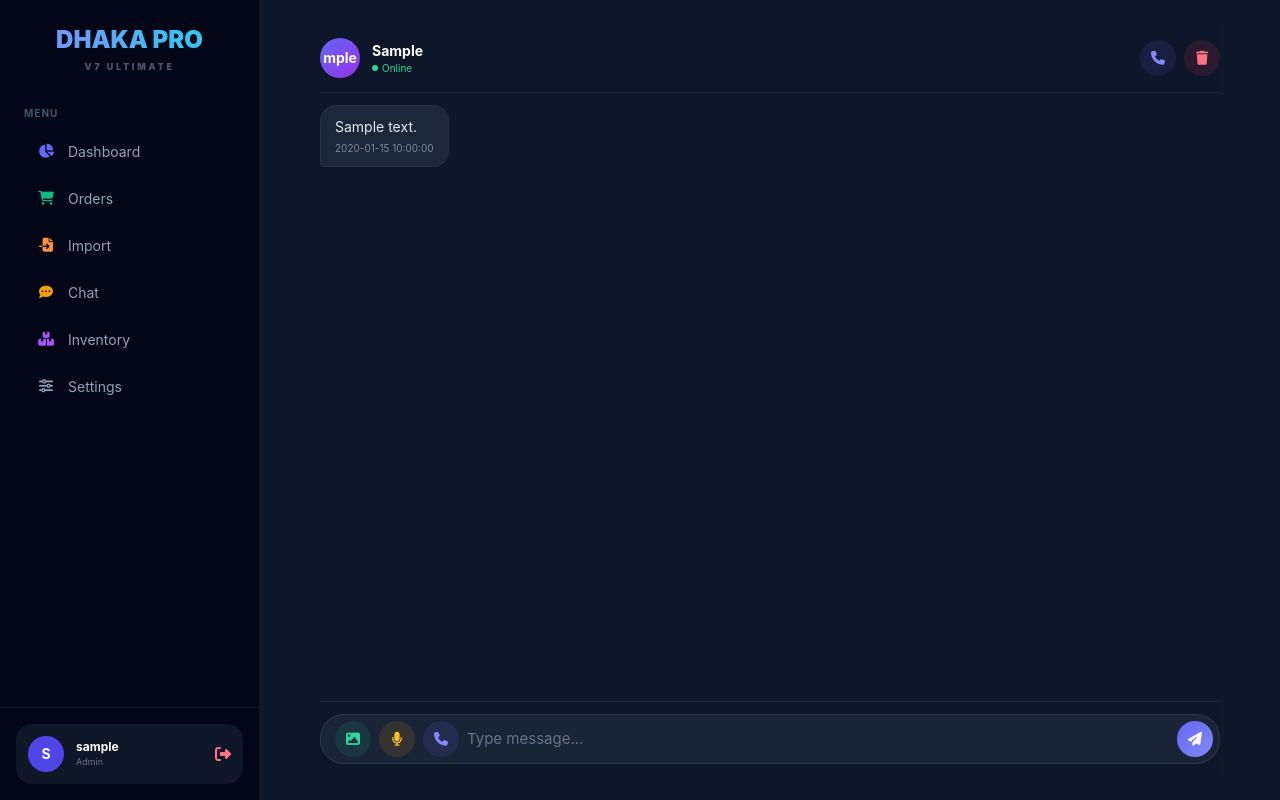
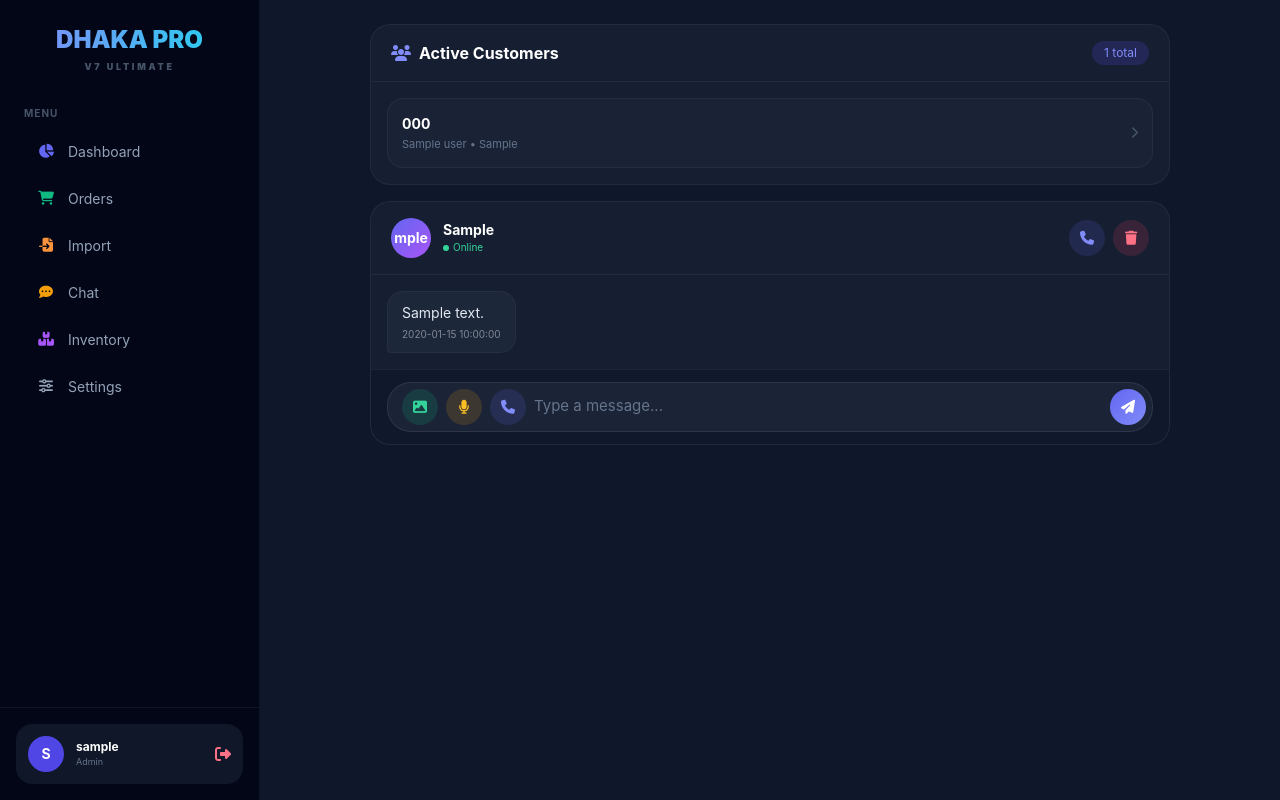
Before and after one commit to printthp/Dhaka-exclusive-sms-bot-wp-msg, a Flask app: template templates/chat.html in a window 1280 px wide. Run offline with Flask 2, Linux system fonts and the light colour scheme; the visitor is signed in with stand-in values (Sample User, id 1); tables that the repository leaves empty hold one stand-in row (values such as "Sample post"); the template is opened without the code that fills it: most values are stand-ins (such as "Sample title", 1, 10 or a date in 2020); some libraries are stand-ins or nearby versions.

Commit message:
Update chat.html

```diff
--- a/templates/chat.html
+++ b/templates/chat.html
@@ -3,185 +3,116 @@
 {% block content %}
 
 <style>
-    .chat-page {
-        max-width: 900px;
-        margin: 0 auto;
-        display: flex;
-        flex-direction: column;
-        min-height: 100%;
-    }
-    .chat-header-sticky {
-        position: sticky;
-        top: 0;
-        z-index: 10;
-        background: rgba(15, 23, 42, 0.95);
-        backdrop-filter: blur(10px);
-        border-bottom: 1px solid rgba(255,255,255,0.06);
-        padding: 14px 0;
-        margin-bottom: 12px;
-    }
-    .messages-list {
-        display: flex;
-        flex-direction: column;
-        gap: 10px;
-        padding-bottom: 20px;
-    }
-    .msg-in {
-        align-self: flex-start;
-        background: rgba(30, 41, 59, 0.95);
-        padding: 10px 14px;
-        border-radius: 16px 16px 16px 4px;
-        max-width: 80%;
-        word-break: break-word;
-        font-size: 14px;
-        border: 1px solid rgba(255,255,255,0.04);
-    }
-    .msg-out {
-        align-self: flex-end;
-        background: linear-gradient(135deg, #6366f1, #818cf8);
-        color: white;
-        padding: 10px 14px;
-        border-radius: 16px 16px 4px 16px;
-        max-width: 80%;
-        word-break: break-word;
-        font-size: 14px;
-    }
-    .msg-time {
-        font-size: 10px;
-        opacity: 0.5;
-        margin-top: 4px;
-        display: block;
-    }
-    .chat-input-sticky {
-        position: sticky;
-        bottom: 0;
-        z-index: 10;
-        background: rgba(15, 23, 42, 0.98);
-        border-top: 1px solid rgba(255,255,255,0.06);
-        padding: 12px 0;
-        margin-top: auto;
-    }
-    .input-bar {
-        display: flex;
-        align-items: center;
-        gap: 8px;
-        background: rgba(30, 41, 59, 0.8);
-        border: 1px solid rgba(255,255,255,0.08);
-        border-radius: 24px;
-        padding: 6px 6px 6px 14px;
-    }
-    .input-bar input {
-        flex: 1;
-        background: transparent;
-        border: none;
-        color: #e2e8f0;
-        font-size: 15px;
-        padding: 6px 0;
-        outline: none;
-    }
-    .input-bar input::placeholder { color: #64748b; }
-    .ibtn {
-        width: 36px;
-        height: 36px;
-        border-radius: 50%;
-        display: flex;
-        align-items: center;
-        justify-content: center;
-        border: none;
-        cursor: pointer;
-        font-size: 14px;
-        flex-shrink: 0;
-        text-decoration: none;
-    }
-    .ibtn-img { background: rgba(16,185,129,0.12); color: #34d399; }
-    .ibtn-voice { background: rgba(245,158,11,0.12); color: #fbbf24; }
-    .ibtn-call { background: rgba(99,102,241,0.12); color: #818cf8; }
+    /* === DYNAMIC CHAT LAYOUT === */
+    .chat-wrap { display: flex; flex-direction: column; gap: 16px; max-width: 800px; margin: 0 auto; }
+    .chat-card { background: rgba(30,41,59,0.5); border: 1px solid rgba(255,255,255,0.05); border-radius: 20px; overflow: hidden; }
+    .chat-header { padding: 16px 20px; border-bottom: 1px solid rgba(255,255,255,0.05); display: flex; align-items: center; justify-content: space-between; }
+    .chat-avatar { width: 40px; height: 40px; border-radius: 50%; background: linear-gradient(135deg, #6366f1, #a855f7); display: flex; align-items: center; justify-content: center; color: white; font-weight: bold; font-size: 14px; }
+    .chat-body { padding: 16px; display: flex; flex-direction: column; gap: 10px; max-height: 55vh; overflow-y: auto; }
+    @media (min-width: 768px) { .chat-body { max-height: 60vh; } }
+    .msg-in { align-self: flex-start; background: rgba(30,41,59,0.9); padding: 10px 14px; border-radius: 16px 16px 16px 4px; max-width: 80%; word-break: break-word; font-size: 14px; border: 1px solid rgba(255,255,255,0.04); }
+    .msg-out { align-self: flex-end; background: linear-gradient(135deg, #6366f1, #818cf8); color: white; padding: 10px 14px; border-radius: 16px 16px 4px 16px; max-width: 80%; word-break: break-word; font-size: 14px; }
+    .msg-time { font-size: 10px; opacity: 0.5; margin-top: 4px; display: block; }
+    .chat-footer { padding: 12px 16px; border-top: 1px solid rgba(255,255,255,0.05); background: rgba(15,23,42,0.8); }
+    .input-wrap { display: flex; align-items: center; gap: 8px; background: rgba(30,41,59,0.8); border: 1px solid rgba(255,255,255,0.08); border-radius: 24px; padding: 6px 6px 6px 14px; }
+    .input-wrap input { flex: 1; background: transparent; border: none; color: #e2e8f0; font-size: 15px; outline: none; }
+    .input-wrap input::placeholder { color: #64748b; }
+    .ibtn { width: 36px; height: 36px; border-radius: 50%; display: flex; align-items: center; justify-content: center; border: none; cursor: pointer; font-size: 14px; flex-shrink: 0; text-decoration: none; }
+    .ibtn-green { background: rgba(16,185,129,0.15); color: #34d399; }
+    .ibtn-amber { background: rgba(245,158,11,0.15); color: #fbbf24; }
+    .ibtn-indigo { background: rgba(99,102,241,0.15); color: #818cf8; }
     .ibtn-send { background: linear-gradient(135deg, #6366f1, #818cf8); color: white; }
-    .empty-chat {
-        text-align: center;
-        padding: 60px 20px;
-        color: #475569;
-    }
+    .contact-list { display: flex; flex-direction: column; gap: 8px; }
+    .contact-item { display: flex; align-items: center; justify-content: space-between; padding: 14px; background: rgba(30,41,59,0.5); border-radius: 16px; border: 1px solid rgba(255,255,255,0.05); text-decoration: none; color: inherit; transition: all 0.2s; }
+    .contact-item:hover, .contact-item.active { background: rgba(99,102,241,0.1); border-color: rgba(99,102,241,0.2); }
+    .contact-phone { font-weight: bold; color: white; font-size: 14px; }
+    .contact-meta { font-size: 11px; color: #64748b; margin-top: 2px; }
+    .empty { text-align: center; padding: 50px 20px; color: #475569; }
 </style>
 
-<div class="chat-page">
-    <!-- Header -->
-    <div class="chat-header-sticky">
-        <div class="flex items-center justify-between">
-            <div class="flex items-center gap-3">
-                <div class="w-10 h-10 rounded-full bg-gradient-to-br from-indigo-500 to-purple-600 flex items-center justify-center text-white font-bold text-sm">
-                    {{ active_chat[-4:] if active_chat else '?' }}
+<div class="chat-wrap">
+    <!-- Customer List -->
+    <div class="chat-card">
+        <div class="chat-header">
+            <h3 class="font-bold text-white"><i class="fa-solid fa-users text-indigo-400 mr-2"></i>Active Customers</h3>
+            <span class="text-xs bg-indigo-600/20 text-indigo-400 px-3 py-1 rounded-full">{{ users|length }} total</span>
         </div>
+        <div class="chat-body contact-list">
+            {% for user in users %}
+            <a href="/admin?tab=chat&chat_with={{ user.phone }}" class="contact-item {% if active_chat == user.phone %}active{% endif %}">
                 <div>
-                    <h2 class="font-bold text-white text-sm">{{ active_chat or 'Select Chat' }}</h2>
-                    {% if active_chat %}
-                    <p class="text-[10px] text-emerald-400 flex items-center gap-1">
-                        <span class="w-1.5 h-1.5 rounded-full bg-emerald-400"></span> Online
-                    </p>
-                    {% endif %}
+                    <div class="contact-phone">{{ user.phone }}</div>
+                    <div class="contact-meta">{{ user.name or 'Customer' }} &bull; {{ user.last_active }}</div>
                 </div>
-            </div>
-            {% if active_chat %}
-            <div class="flex items-center gap-2">
-                <a href="tel:{{ active_chat }}" class="ibtn ibtn-call" title="Call"><i class="fa-solid fa-phone"></i></a>
-                <a href="/admin/chat/delete/{{ active_chat }}" class="ibtn" style="background:rgba(244,63,94,0.12);color:#fb7185;" onclick="return confirm('Delete?')" title="Delete"><i class="fa-solid fa-trash"></i></a>
-            </div>
-            {% endif %}
+                <i class="fa-solid fa-chevron-right text-slate-600 text-xs"></i>
+            </a>
+            {% else %}
+            <div class="empty">No customers yet</div>
+            {% endfor %}
         </div>
     </div>
 
-    <!-- Messages -->
-    <div class="messages-list" id="msgBox">
-        {% if not active_chat %}
-        <div class="empty-chat">
-            <i class="fa-solid fa-comments text-4xl mb-3 opacity-30"></i>
-            <p class="font-semibold text-sm">Select a customer to chat</p>
+    <!-- Chat Area -->
+    {% if active_chat %}
+    <div class="chat-card">
+        <div class="chat-header">
+            <div class="flex items-center gap-3">
+                <div class="chat-avatar">{{ active_chat[-4:] }}</div>
+                <div>
+                    <div class="font-bold text-white text-sm">{{ active_chat }}</div>
+                    <div class="text-[10px] text-emerald-400 flex items-center gap-1">
+                        <span class="w-1.5 h-1.5 rounded-full bg-emerald-400"></span> Online
                     </div>
-        {% else %}
-        {% for m in chat_history %}
-        <div class="{% if m.direction == 'outbound' %}msg-out{% else %}msg-in{% endif %}">
-            {{ m.content }}
-            <span class="msg-time">{{ m.created_at or '' }}</span>
+                </div>
+            </div>
+            <div class="flex items-center gap-2">
+                <a href="tel:{{ active_chat }}" class="ibtn ibtn-indigo" title="Call"><i class="fa-solid fa-phone"></i></a>
+                <a href="/admin/chat/delete/{{ active_chat }}" class="ibtn" style="background:rgba(244,63,94,0.15);color:#fb7185;" onclick="return confirm('Delete chat?')" title="Delete"><i class="fa-solid fa-trash"></i></a>
+            </div>
+        </div>
+
+        <div class="chat-body" id="msgBox">
+            {% for msg in chat_history %}
+            <div class="{% if msg.direction == 'outbound' %}msg-out{% else %}msg-in{% endif %}">
+                {{ msg.content }}
+                <span class="msg-time">{{ msg.created_at or '' }}</span>
             </div>
             {% endfor %}
-        {% endif %}
         </div>
 
-    <!-- Input (sticky bottom) -->
-    {% if active_chat %}
-    <div class="chat-input-sticky">
-        <form action="/admin/chat/send" method="POST" class="input-bar" enctype="multipart/form-data">
+        <div class="chat-footer">
+            <form action="/admin/chat/send" method="POST" class="input-wrap" enctype="multipart/form-data">
                 <input type="hidden" name="phone" value="{{ active_chat }}">
 
-            <label class="ibtn ibtn-img cursor-pointer" title="Image">
+                <label class="ibtn ibtn-green cursor-pointer" title="Send Image">
                     <i class="fa-solid fa-image"></i>
                     <input type="file" name="image" accept="image/*" class="hidden" onchange="this.form.submit()">
                 </label>
 
-            <button type="button" class="ibtn ibtn-voice" title="Voice" onclick="alert('Coming soon!')">
+                <button type="button" class="ibtn ibtn-amber" title="Voice Note" onclick="alert('Voice recording coming soon!')">
                     <i class="fa-solid fa-microphone"></i>
                 </button>
 
-            <a href="tel:{{ active_chat }}" class="ibtn ibtn-call" title="Call">
+                <a href="tel:{{ active_chat }}" class="ibtn ibtn-indigo" title="Call Customer">
                     <i class="fa-solid fa-phone"></i>
                 </a>
 
-            <input type="text" name="message" placeholder="Type message..." autocomplete="off" required>
+                <input type="text" name="message" placeholder="Type a message..." autocomplete="off" required>
 
-            <button type="submit" class="ibtn ibtn-send" title="Send">
+                <button type="submit" class="ibtn ibtn-send" title="Send Message">
                     <i class="fa-solid fa-paper-plane"></i>
                 </button>
             </form>
+        </div>
     </div>
     {% endif %}
 </div>
 
 <script>
-    // Scroll to bottom on load
+    (function() {
         const box = document.getElementById('msgBox');
-    if (box && box.lastElementChild) {
-        box.lastElementChild.scrollIntoView({ behavior: 'smooth', block: 'end' });
-    }
+        if (box) box.scrollTop = box.scrollHeight;
+    })();
 </script>
 
 {% endblock %}
```
Lines whose indentation alone changed are shown as unchanged.
